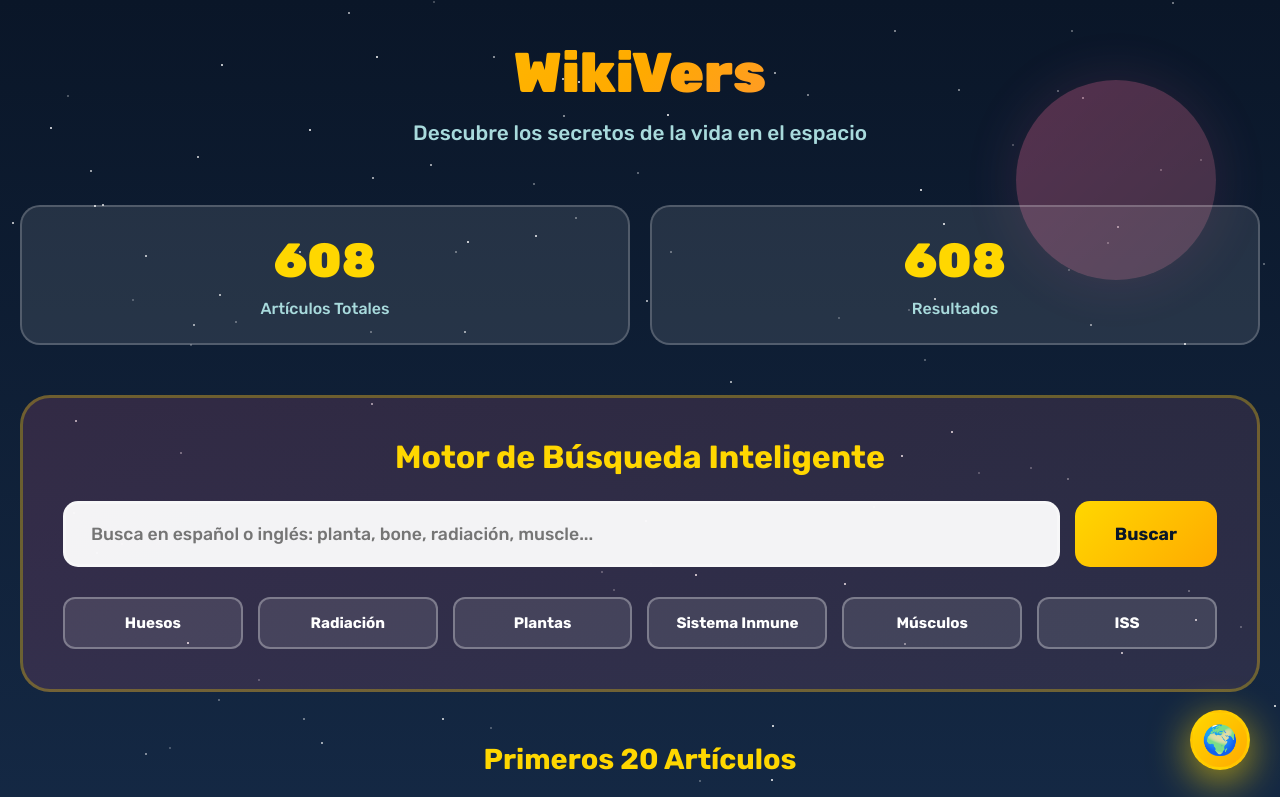
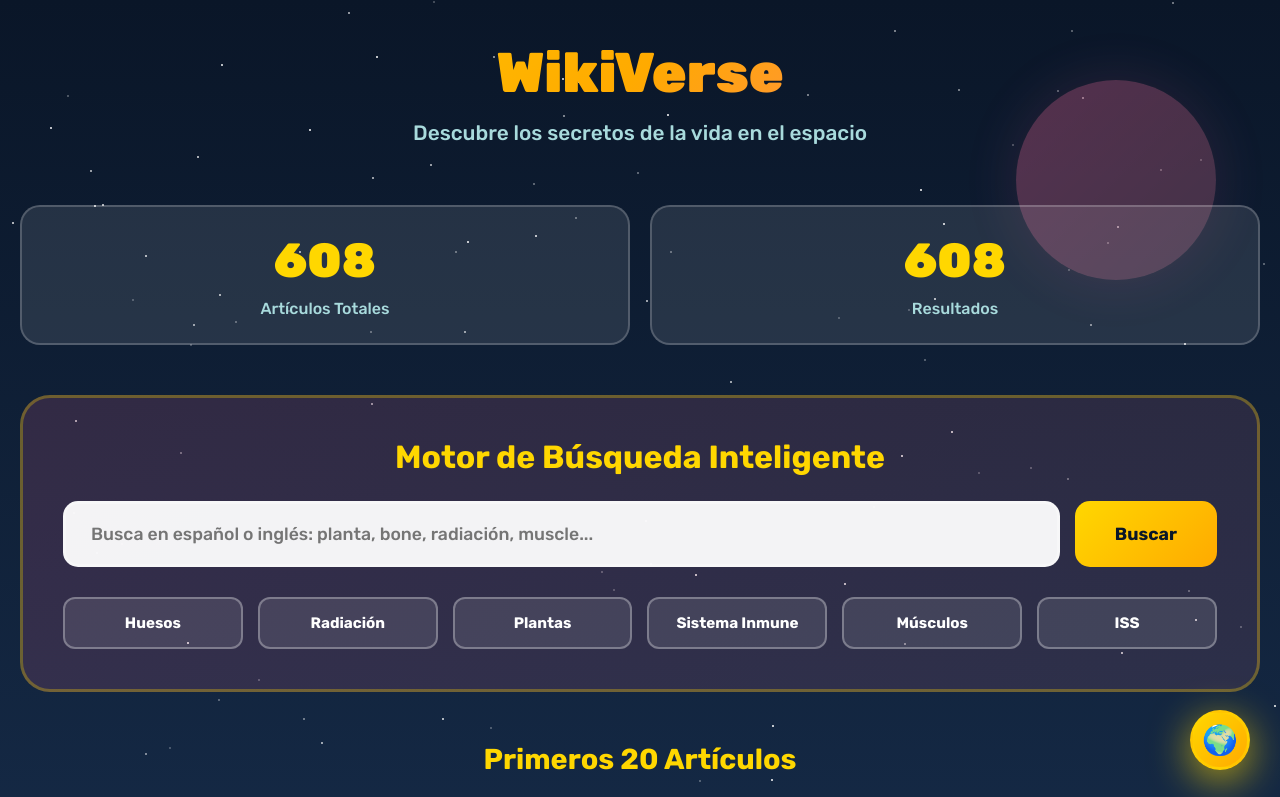
Before and after one commit to Luis-espino/WikiVerse, a plain HTML site: page index.html in a window 1280 px wide. Shown: the top 797 px of the page. Drawn offline with Linux system fonts and the light colour scheme.

Commit message:
Update index.html

```diff
--- a/index.html
+++ b/index.html
@@ -436,7 +436,7 @@
 
     <div class="container">
         <header>
-            <h1>WikiVers</h1>
+            <h1>WikiVerse</h1>
             <p>Descubre los secretos de la vida en el espacio</p>
         </header>
 
@@ -478,7 +478,7 @@
         // Sistema de traducciones completo
         const LANG_TEXTS = {
             es: {
-                title: 'WikiVers',
+                title: 'WikiVerse',
                 subtitle: 'Descubre los secretos de la vida en el espacio',
                 totalArticles: 'Artículos Totales',
                 results: 'Resultados',
@@ -501,7 +501,7 @@
                 mightInterest: 'Aquí hay artículos que podrían interesarte:'
             },
             en: {
-                title: 'WikiVers',
+                title: 'WikiVerse',
                 subtitle: 'Discover the secrets of life in space',
                 totalArticles: 'Total Articles',
                 results: 'Results',
@@ -524,7 +524,7 @@
                 mightInterest: 'Here are articles that might interest you:'
             },
             hi: {
-                title: 'WikiVers',
+                title: 'WikiVerse',
                 subtitle: 'अंतरिक्ष में जीवन के रहस्यों की खोज करें',
                 totalArticles: 'कुल लेख',
                 results: 'परिणाम',
@@ -547,7 +547,7 @@
                 mightInterest: 'यहाँ कुछ लेख हैं जो आपको रुचिकर लग सकते हैं:'
             },
             ja: {
-                title: 'WikiVers',
+                title: 'WikiVerse',
                 subtitle: '宇宙における生命の秘密を発見する',
                 totalArticles: '総記事数',
                 results: '結果',
@@ -570,7 +570,7 @@
                 mightInterest: 'こちらの記事に興味があるかもしれません:'
             },
             de: {
-                title: 'WikiVers',
+                title: 'WikiVerse',
                 subtitle: 'Entdecken Sie die Geheimnisse des Lebens im All',
                 totalArticles: 'Gesamte Artikel',
                 results: 'Ergebnisse',
@@ -593,7 +593,7 @@
                 mightInterest: 'Hier sind Artikel, die Sie interessieren könnten:'
             },
             it: {
-                title: 'WikiVers',
+                title: 'WikiVerse',
                 subtitle: 'Scopri i segreti della vita nello spazio',
                 totalArticles: 'Articoli Totali',
                 results: 'Risultati',
@@ -862,4 +862,5 @@
         displayResults(ARTICLES.slice(0, 20), LANG_TEXTS[currentLang].firstArticles);
     </script>
 </body>
+
 </html>
```
